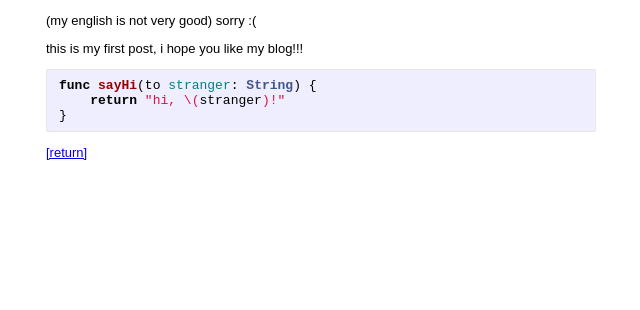
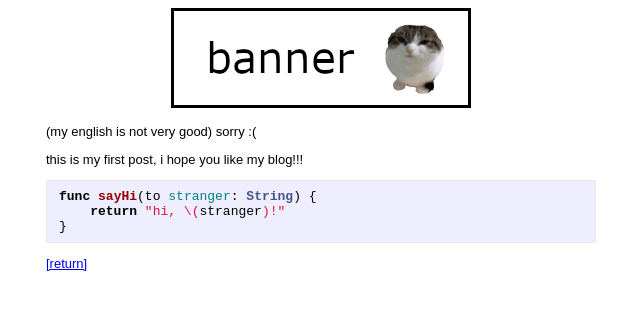
Before and after one commit to lazymisu/lazymisu-blog, a Jekyll site: the page built from _posts/2022-12-15-welcome!!!.markdown, in a window 1280 px wide. Shown: the top 310 px of the page, without its empty margins (319-959 px from the left). Built offline with Jekyll 4.4.1, drawn with Linux system fonts in a browser that asks for light colours.

Commit message:
Add post banner

```diff
--- a/_layouts/post.html
+++ b/_layouts/post.html
@@ -2,4 +2,6 @@
 layout: page
 ---
 
+<center><img src="/assets/img/b.jpg" alt="b.jpg" style="width:300px;height:100px"></center>
+
 {{ content }}
```
Also changed, not shown: assets/img/b.jpg (added).
